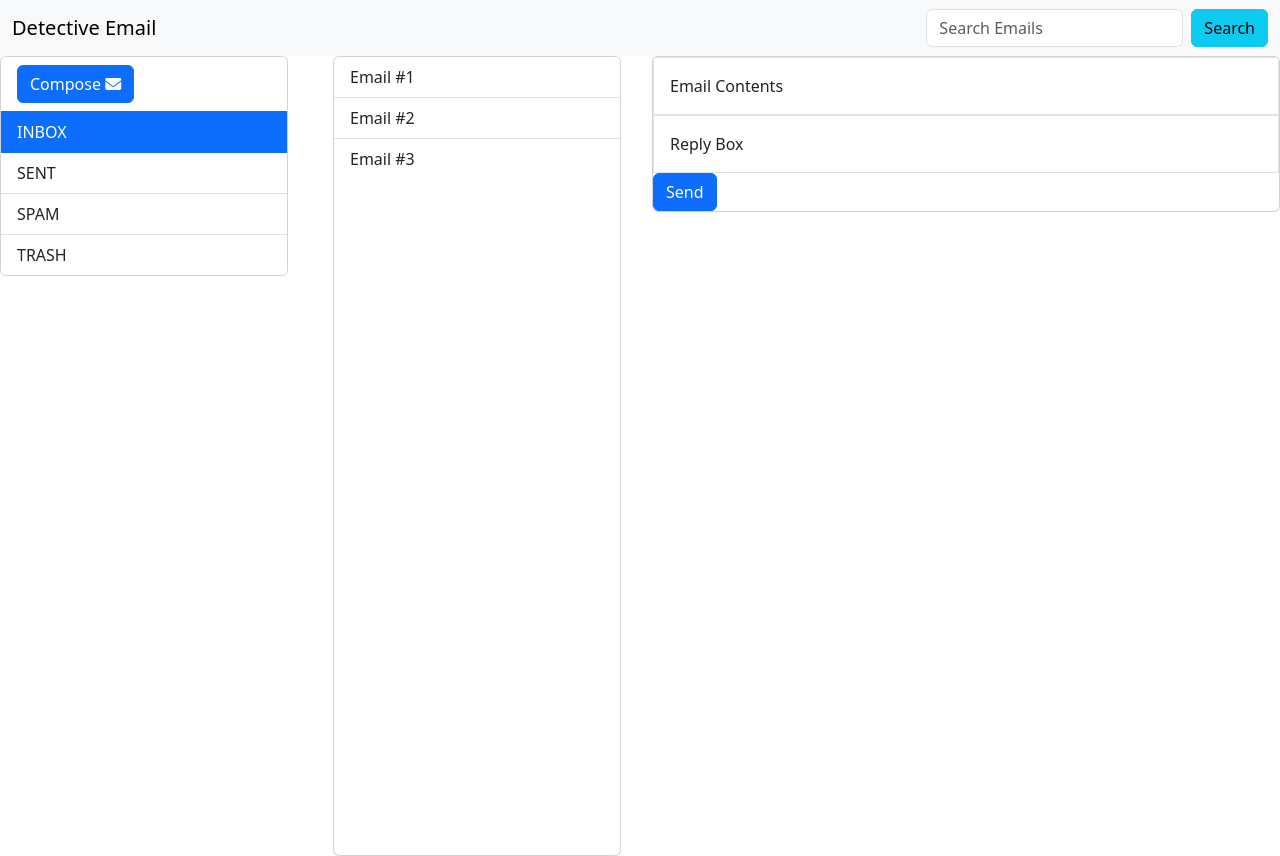
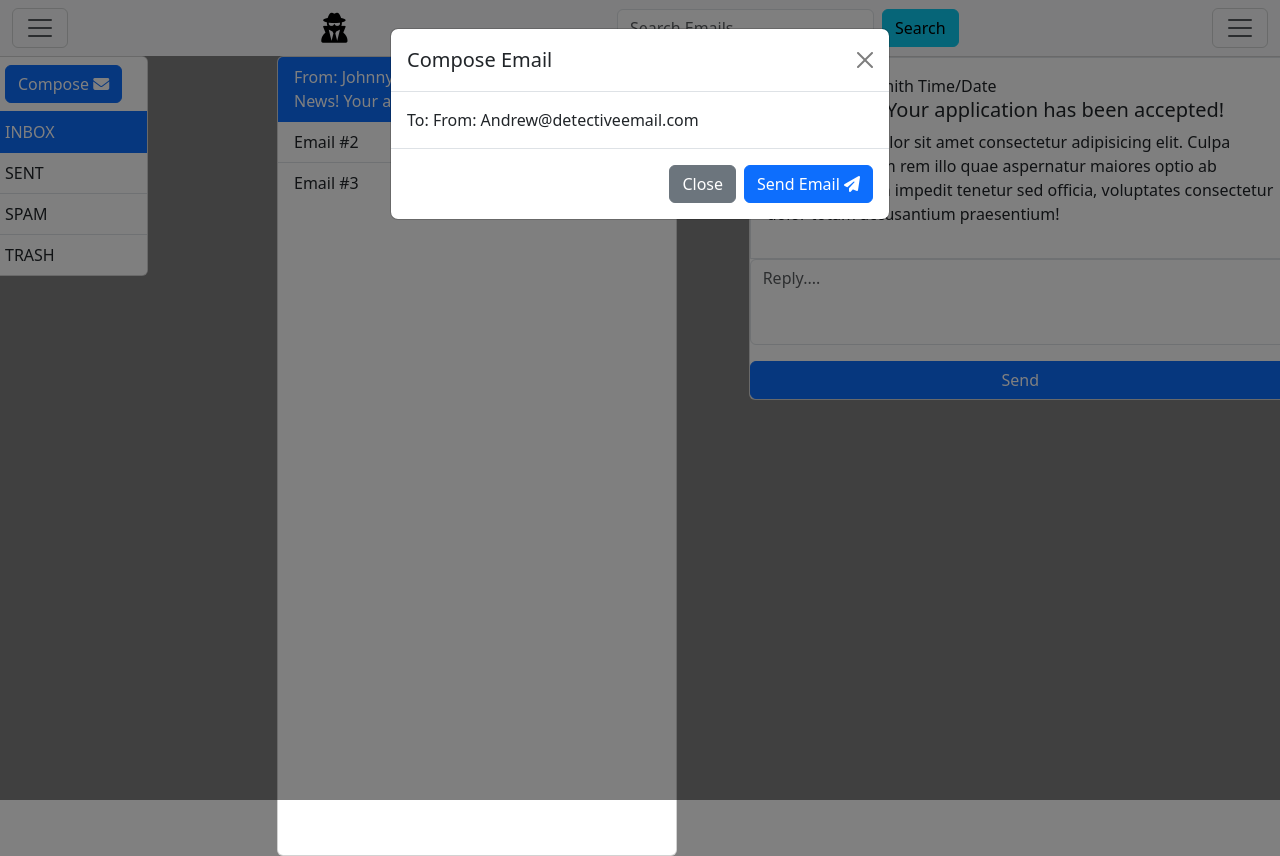
Before and after one commit to andrew209realtor/bootstrap-email-fernandez, a plain HTML site: page index.html in a window 1280 px wide. Both pictures are taken after a click on the button "Compose". Drawn offline with nearby package versions, Linux system fonts and the light colour scheme.

Commit message:
Made serveral changes to index file check devlog for details

```diff
--- a/index.html
+++ b/index.html
@@ -10,33 +10,112 @@
 <body>
     <!--Main Container-->
     <div class="container-fuid">
+
       <!-- Nav Bar Config-->
-        <nav class="navbar navbar-expand bg-body-tertiary">
-            <div class="container-fluid">
 
+        <nav class="navbar bg-body-tertiary">
+          <div class="container-fluid">
+            <button class="navbar-toggler" type="button" data-bs-toggle="offcanvas" data-bs-target="#offcanvasHamburger" aria-controls="offcanvasHamburger" aria-label="Toggle navigation">
+              <span class="navbar-toggler-icon"></span>
+            </button>
+            <a class="navbar-brand" href="#"><i class="fa-solid fa-user-secret fa-xl"></i></a>
 
-              <a class="navbar-brand" href="#">Detective Email</a>
+            <form class="d-flex" role="search">
+              <input class="form-control me-2" type="search" placeholder="Search Emails" aria-label="Search Emails">
+              <button class="btn btn-info" type="submit">Search</button>
+            </form>
+            <button class="navbar-toggler" type="button" data-bs-toggle="offcanvas" data-bs-target="#offcanvasMeatball" aria-controls="offcanvasMeatball" aria-label="Toggle navigation">
+              <span class="navbar-toggler-icon"></span>
+            </button>
 
-                <form class="d-flex" role="search">
-                  <input class="form-control me-2" type="search" placeholder="Search Emails" aria-label="Search">
-                  <button class="btn btn-info" type="submit">Search</button>
-                </form>
+            <div class="offcanvas offcanvas-start" tabindex="-1" id="offcanvasHamburger" aria-labelledby="offcanvasHamburgerLabel">
+              <div class="offcanvas-header">
+                <h5 class="offcanvas-title" id="offcanvasNavbarLabel">Email Folders</h5>
+                <button type="button" class="btn-close" data-bs-dismiss="offcanvas" aria-label="Close"></button>
+              </div>
+              <div class="offcanvas-body">
+                <ul class="navbar-nav justify-content-end flex-grow-1 pe-3">
+                  <li class="nav-item">
+                    <button type="button" class="btn btn-primary" data-bs-toggle="modal" data-bs-target="#emailReplyModal">
+                      Compose <i class="fa-solid fa-envelope"></i>
+                    </button>
+                  </li>
 
+                  <li class="nav-item">
+                    <a class="nav-link active" aria-current="page" href="#">INBOX</a>
+                  </li>
+                  <li class="nav-item">
+                    <a class="nav-link" href="#">SENT</a>
+                  </li>
+                  <li class="nav-item">
+                    <a class="nav-link" href="#">SPAM</a>
+                  </li>
+                  <li class="nav-item">
+                    <a class="nav-link" href="#">TRASH</a>
+                  </li>
+                </ul>
 
+              </div>
+            </div>
+            <div class="offcanvas offcanvas-end" tabindex="-1" id="offcanvasMeatball" aria-labelledby="offcanvasMeatballLabel">
+              <div class="offcanvas-header">
+                <h5 class="offcanvas-title" id="offcanvasNavbarLabel">Account</h5>
+                <button type="button" class="btn-close" data-bs-dismiss="offcanvas" aria-label="Close"></button>
+              </div>
+              <div class="offcanvas-body">
+                <ul class="navbar-nav justify-content-end flex-grow-1 pe-3">
+                  <li class="nav-item">
+                    <a class="nav-link active" aria-current="page" href="#"><i class="fa-solid fa-user"></i>  Username</a>
+                  </li>
+                  <li class="nav-item">
+                    <a class="nav-link" href="#">Sign Out</a>
+                  </li>
+                  <li class="nav-item">
+                    <a class="nav-link" href="#">Change Profile</a>
+                  </li>
+                  <li class="nav-item">
+                    <a class="nav-link" href="#">Terms of Service</a>
+                  </li>
+                </ul>
 
+              </div>
             </div>
-
+          </div>
         </nav>
 
-
         <!--First Row-->
-        <div class="row">
+        <div class="row d-flex justify-content-center">
             <!--Email Folder View Column -->
-            <div class="col col-md-3 email-folder-view-col d-none d-md-block d-flex justify-content-center ">
-                <div class="card" style="width: 18rem;">
+            <div class="col col-md-2 email-folder-view-col p-0 d-none d-md-block d-flex justify-content-center">
+                <div class="card" style="width: 10rem;">
                     <ul class="list-group list-group-flush">
                       <li class="list-group-item">
-                        <button type="button" class="btn btn-primary">Compose  <i class="fa-solid fa-envelope"></i></button>
+
+                        <!-- Compose Button trigger modal -->
+                        <button type="button" class="btn btn-primary" data-bs-toggle="modal" data-bs-target="#emailReplyModal">
+                          Compose <i class="fa-solid fa-envelope"></i>
+                        </button>
+
+                        <!-- Email Reply Modal -->
+                        <div class="modal fade" id="emailReplyModal" tabindex="-1" aria-labelledby="exampleModalLabel" aria-hidden="true">
+                          <div class="modal-dialog">
+                            <div class="modal-content">
+                              <div class="modal-header">
+                                <h1 class="modal-title fs-5" id="exampleModalLabel">Compose Email</h1>
+                                <button type="button" class="btn-close" data-bs-dismiss="modal" aria-label="Close"></button>
+                              </div>
+                              <div class="modal-body">
+                                To:
+                                From: Andrew@detectiveemail.com
+
+                              </div>
+                              <div class="modal-footer">
+                                <button type="button" class="btn btn-secondary" data-bs-dismiss="modal">Close</button>
+                                <button type="button" class="btn btn-primary">Send Email <i class="fa-solid fa-paper-plane"></i></button>
+                              </div>
+                            </div>
+                          </div>
+                        </div>
                       </li>
                       <li class="list-group-item active">INBOX</li>
                       <li class="list-group-item">SENT</li>
@@ -47,11 +126,12 @@
                   </div>
             </div>
             <!-- Email View Column -->
-            <div class="col email-view-col d-flex justify-content-center">
-                <div class="card" style="width: 18rem;">
+            <div class="col email-view-col d-flex p-0 justify-content-center">
+                <div class="card" style="width: 25rem;">
                     <ul class="list-group list-group-flush">
-                      <li class="list-group-item">
-                        Email #1
+                      <li class="list-group-item active">
+                        From: Johnny Smith                                              9/27/2023
+                        Subject: Great News! Your application has been accepted!
                       </li>
                       <li class="list-group-item">
                         Email #2
@@ -65,15 +145,17 @@
 
             </div>
             <!--Email Reply/Compose column -->
-            <div class="col-6 email-reply-view-col d-none d-lg-block">
+            <div class="col email-reply-view-col p-0 d-none d-lg-block">
                 <div class="card">
                     <div class="card-body border">
-                      Email Contents
+                      <span>From: Johnny Smith</span> <span>Time/Date</span>
+                      <h5>Great News! Your application has been accepted!</h5>
+                      <p>Lorem ipsum dolor sit amet consectetur adipisicing elit. Culpa maxime nostrum rem illo quae aspernatur maiores optio ab molestiae ipsum impedit tenetur sed officia, voluptates consectetur dolor totam accusantium praesentium!</p>
                     </div>
-                    <div class="card-body border">
-                        Reply Box
+                    <div class="mb-3">
+
+                      <textarea class="form-control" id="exampleFormControlTextarea1" rows="3" placeholder="Reply...."></textarea>
                     </div>
-                    <div>
                       <button type="button" class="btn btn-primary">Send</button>
                     </div>
 
--- a/styles.css
+++ b/styles.css
@@ -4,15 +4,19 @@
 .col {
     height: 100vh;
 }
+.row {
+
+}
 .email-folder-view-col {
-
+  background-color: grey;
 
 
 }
 .email-view-col {
-
+    background-color: grey;
 
 }
 .email-reply-view-col {
+  background-color: gray;
 
 }
```
Also changed, not shown: 1 other file.
